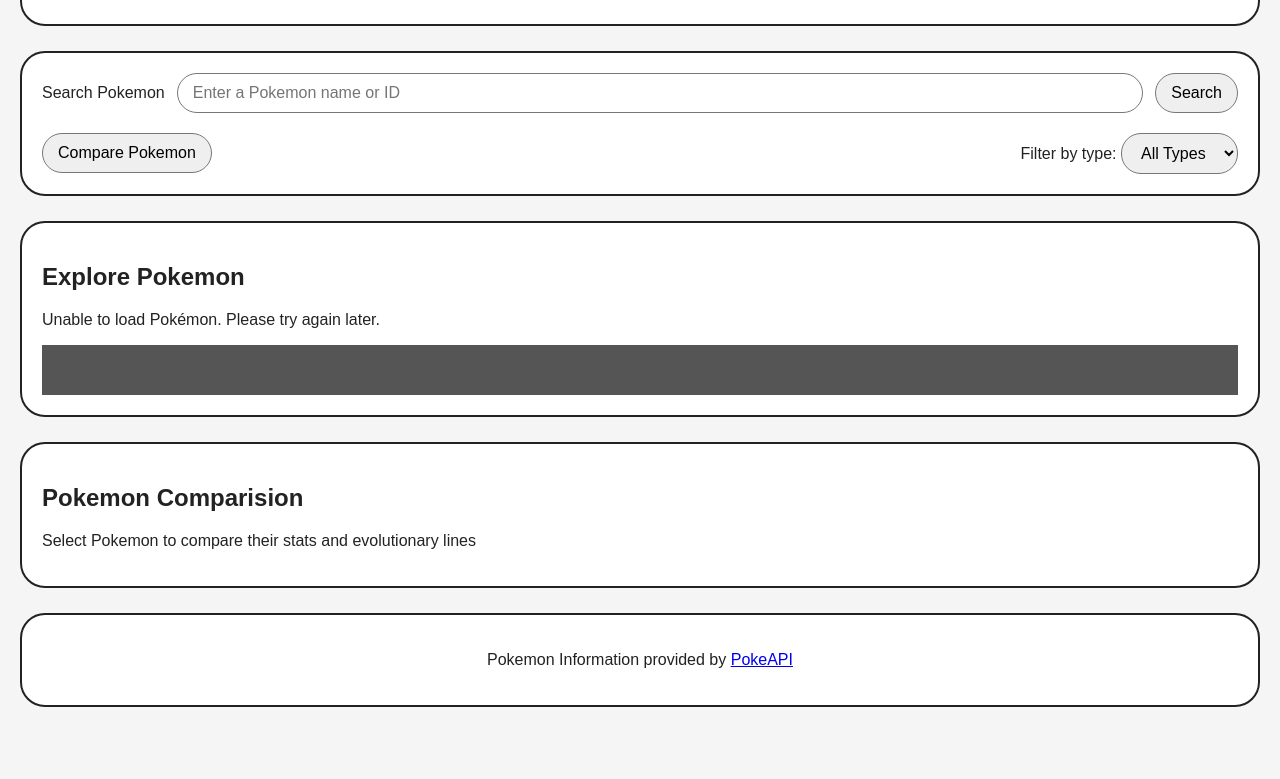
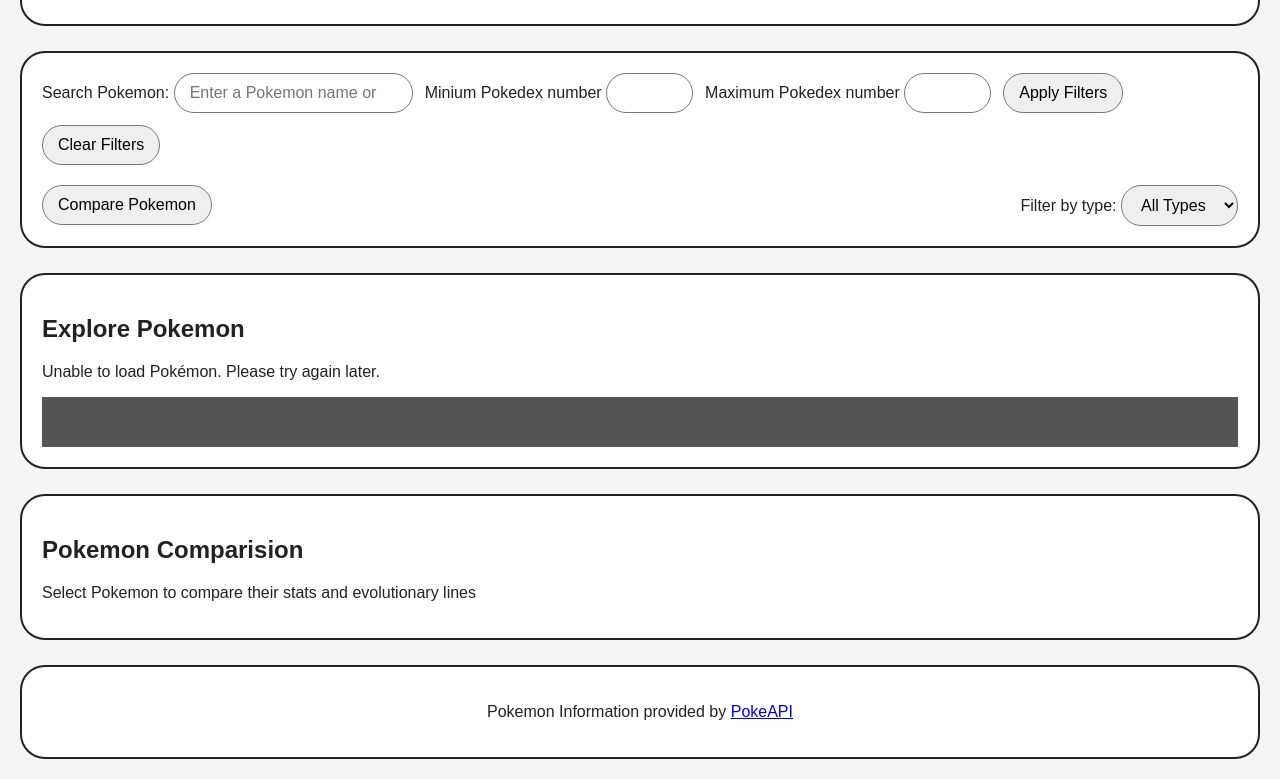
Before and after one commit to Dmitch27/cs2100-capstone-PokePedia, a plain HTML site: page index.html in a window 1280 px wide. Shown: the part 118-897 px from the top of the page. Before the commit the page ends 845 px from the top, so only its background shows below. Drawn offline with Linux system fonts and the light colour scheme; no server answers.

Commit message:
Updated Search Bar
Implemented Search Bar filter and ID/Name tracing within Index.HTML

```diff
--- a/index.html
+++ b/index.html
@@ -26,12 +26,50 @@
 
         <main id="home">
             <section class="search-section" aria-label="Find Pokemon">
-                <form id="search-form">
-                    <label for="search-input">Search Pokemon</label>
+
+                <form id="search-form" novalidate>
+
+                <div class="form-group">
+                    <label for="search-input">Search Pokemon:</label>
                     <input type="search"
                             id="search-input"
-                            placeholder="Enter a Pokemon name or ID">
-                    <button type="submit">Search</button>
+                            name="search"
+                            placeholder="Enter a Pokemon name or ID"
+                            required
+                            minlength="2"
+                            aria-describedby="search-error">
+                    <span id="search-error" class="error-message" aria-live="polite"></span>
+                </div>
+
+                <div class="form-group">
+                    <label for="min-number">Minium Pokedex number</label>
+                    <input type="number"
+                            id="min-number"
+                            name="min-number"
+                            min="1"
+                            max="20"
+                            step="1"
+                            required
+                            aria-describedby="min-error">
+                    <span id="min-error" class="error-message" aria-live="polite"></span>
+                </div>
+
+                <div class="form-group">
+                    <label for="max-number">Maximum Pokedex number</label>
+                    <input type="number"
+                            id="max-number"
+                            name="max-number"
+                            min="1"
+                            max="20"
+                            step="1"
+                            required
+                            aria-describedby="max-error">
+                    <span id="max-error" class="error-message" aria-live="polite"></span>
+                </div>
+
+                <button type="submit">Apply Filters</button>
+
+                <button type="reset">Clear Filters</button>
                 </form>
 
                 <div class="controls">
```
